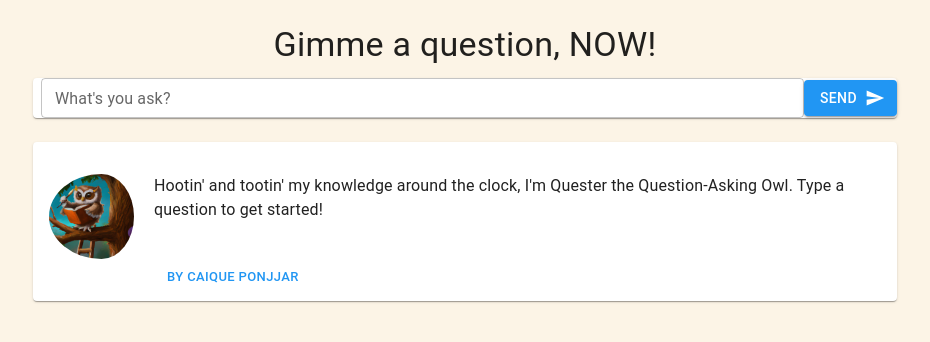
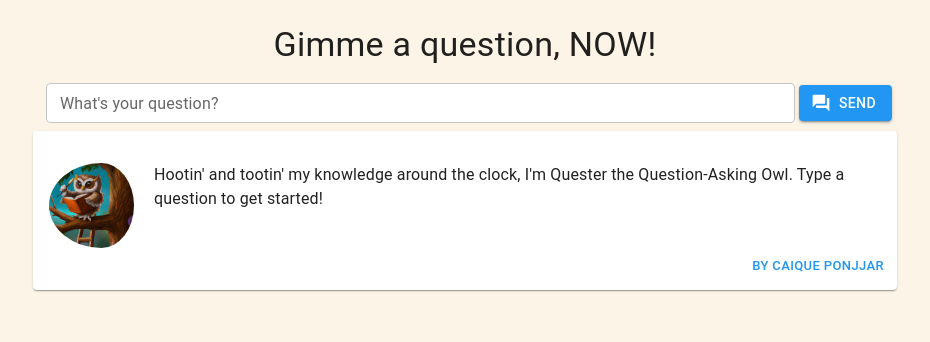
Before and after one commit to ponjjar/Quester, a React (Create React App) app: page / in a window 1280 px wide. Shown: the top 342 px of the page, without its empty margins (175-1105 px from the left). Built offline with nearby package versions, Linux system fonts and the light colour scheme.

Commit message:
adicionado tradução para o português

```diff
--- a/public/index.html
+++ b/public/index.html
@@ -1,5 +1,5 @@
 <!DOCTYPE html>
-<html lang="en">
+<html lang="pt-br">
   <head>
     <meta charset="utf-8" />
     <link rel="icon" href="%PUBLIC_URL%/OwlMaskotDallE.png" />
--- a/src/App.js
+++ b/src/App.js
@@ -3,14 +3,14 @@ import * as React from 'react';
 import CssBaseline from '@mui/material/CssBaseline';
 import { Configuration, OpenAIApi } from "openai";
 import { useState , component} from "react";
-
+import Translator from './api/Translator';
 import FormControl from '@mui/material/FormControl';
 import { createTheme, ThemeProvider, styled } from '@mui/material/styles';
 import { blue, green } from '@mui/material/colors';
 import Typography from '@mui/material/Typography';
 import TextField from '@mui/material/TextField';
 import SearchIcon from '@mui/icons-material/Search';
-import SendIcon from '@mui/icons-material/Send';
+import QuestionAnswerIcon from '@mui/icons-material/QuestionAnswer';
 import IconButton from '@mui/material/IconButton';
 import Container from '@mui/material/Container';
 import Paper from '@mui/material/Paper';
@@ -22,8 +22,9 @@ import Collapse from '@mui/material/Collapse';
 import reportWebVitals from  './reportWebVitals';
 
 import LinearProgress from '@mui/material/LinearProgress';
-import { CircularProgress } from '@mui/material';
+import { Box, CircularProgress, Divider } from '@mui/material';
 import onSubmit from './api/Generate';
+
 const theme = createTheme({
   palette: {
     background: {
@@ -54,7 +55,7 @@ export default function App() {
     setResult(await onSubmit(askInput));
     }catch{
 
-    setResult("Algum erro foi encontrado, tente novamente.");
+    setResult("");
     }
     setLoading(false);
 
@@ -67,64 +68,69 @@ export default function App() {
 
       <center>
         {loading?
-        <LinearProgress></LinearProgress> : <></>}<br/>
+        <LinearProgress position="sticky" sticky></LinearProgress> : <></>}<br/>
         <Container fixed>
       <Typography variant="h4" gutterBottom>
-        Gimme a question, NOW!
+        {Translator("Title")}
       </Typography>
-      <Paper
+      <Box
           component="form"
-          sx={{ display: 'flex', alignItems: 'center', maxWidth:"75%" }}
+          sx={{ display: 'flex', padding:"5px",alignItems:"center", maxWidth:"75%" }}
         >
 
 
       <TextField
           id="outlined-multiline-flexible"
-          label="What's you ask?"
+          label={Translator("labelAsk")}
           multiline
           maxRows={10}
-          sx={{ ml: 1, flex: 1 }}
+          sx={{ ml: 1, flex: 1, marginRight: 0.5 }}
+          variant="outlined"
           size="small"
+          style={{ backgroundColor: "white" }}
           value={askInput}
 
           onChange={(e) => setAskInput(e.target.value)}
-          placeholder="Why is the sky blue?"
+          placeholder= {Translator("placeHolderAnswer") }
         />
 
         {loading ? ( <Button variant="contained"
-          endIcon={<CircularProgress
-            size={25}/>}> Wait
+          startIcon={<CircularProgress
+            size={25}/>}> {Translator("Wait")}
        </Button>)  : (
           <Button variant="contained"
           onClick={SubmitEvent}
 
            onSubmit={onSubmit}
-           endIcon={<SendIcon />}>
+           startIcon={<QuestionAnswerIcon />}>
 
-          Send
+          {Translator("Send") }
         </Button>
         )}
-        </Paper>
+        </Box>
 
-        <br/>
-        <Collapse in={!loading} enter={300} timeout={300} collapsedSize={0}>
+        <Collapse style={{marginTop:3 }} in={!loading} enter={300} timeout={300} collapsedSize={0}>
         <Card sx={{ maxWidth: "75%" }}>
 
       <CardContent>
-        <Typography gutterBottom variant='h6' component="div">
-          {answerTitle? answerTitle[0].toUpperCase() + answerTitle.slice(1).toLowerCase() : <></>}
+        <Typography gutterBottom variant='h6' component="Divider">
+          {answerTitle? <>{answerTitle[0].toUpperCase() + answerTitle.slice(1).toLowerCase() }
+          <Divider/></> : <></>}
         </Typography>
           {result ?
         <TextField align="justify" multiline fullWidth justify value={result}
         blocked/>
        :<div><p align="left">
-       <img style={{borderRadius: "50%", float: "Left", padding: "0 20px 0 0"}} src={process.env.PUBLIC_URL + '/OwlMaskotDallE.png'}  width={"105em"}  align="middle"/>{"Hootin' and tootin' my knowledge around the clock, I'm Quester the Question-Asking Owl. Type a  question to get started!"}<br/></p>  </div>
+       <img style={{borderRadius: "50%", float: "Left", padding: "0 20px 0 0"}} src={process.env.PUBLIC_URL + '/OwlMaskotDallE.png'}  width={"105em"}  align="middle"/>
+       {Translator("Owl")}
+       <br/></p>  </div>
         }
 
       </CardContent>
-      <CardActions>
+      <CardActions
+        style={{float: "right"}}>
         <Button size="small"
-        onClick={event =>  window.location.href='https://github.com/Caique-P'}>By Caique Ponjjar</Button>
+        onClick={event =>  window.location.href='https://github.com/Caique-P/Quester'}>{Translator("Credits")}</Button>
       </CardActions>
     </Card></Collapse>
 
--- a/src/api/Generate.js
+++ b/src/api/Generate.js
@@ -1,3 +1,4 @@
+import Translator from "./Translator";
 const DEFAULT_PARAMS = {
   "model": "text-davinci-003",
   "temperature": 0.1,
@@ -9,9 +10,7 @@ const DEFAULT_PARAMS = {
 
 function generatePrompt(ask) {
   const Ask = ask[0].toUpperCase() + ask.slice(1).toLowerCase();
-  return `Give the answer about this question.
-Ask: ${ask}
-Answer:`;
+  return `${Translator("Ask")} ${ask}`;
 
 }
 export default async function onSubmit(askInput) {
--- /dev/null
+++ b/src/api/Translator.js
@@ -0,0 +1,31 @@
+export default function Translator(value) {
+  const userLang = navigator.language || navigator.userLanguage;
+  console.log(userLang)
+  if (userLang.toLowerCase() != "pt-br") {
+    const english = {
+      labelAsk: "What's your question?",
+      placeHolderAsk: "Why is the sky blue?",
+      Ask: "Give the answer about this question:",
+      Owl: "Hootin' and tootin' my knowledge around the clock, I'm Quester the Question-Asking Owl. Type a  question to get started!",
+      Title: "Gimme a question, NOW!",
+      Credits: "By Caique Ponjjar",
+      Send: "Send",
+      Wait: "Wait",
+      Error: "Some error ocurred, try again later",
+    };
+    return english[value];
+  } else {
+    const portuguese = {
+        labelAsk: "Qual é a sua pergunta?",
+      placeHolderAsk: "Por que o céu é azul?",
+      Ask: "Dê a resposta para esta pergunta:",
+      Owl: "Uilando e assobiando meu conhecimento ao longo do dia, eu sou a Sabichona, a Coruja Questionadora. Digite uma pergunta para começar!",
+      Title: "Bem vindo ao Quester",
+      Send: "Enviar",
+      Wait: "Aguarde",
+      Credits: "Feito por Caique Ponjjar",
+      Error: "Algo deu errado, tente novamente mais tarde",
+    };
+    return portuguese[value];
+  }
+}
```
Also changed, not shown: 1 other file (tests, documents, lock files or other folders).
